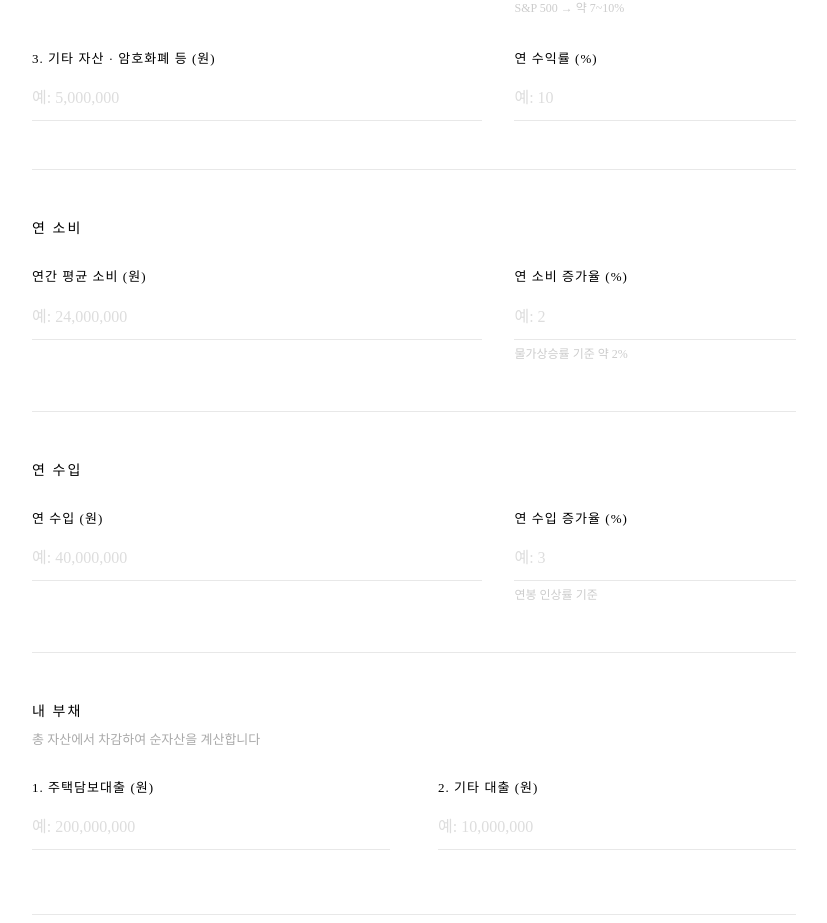
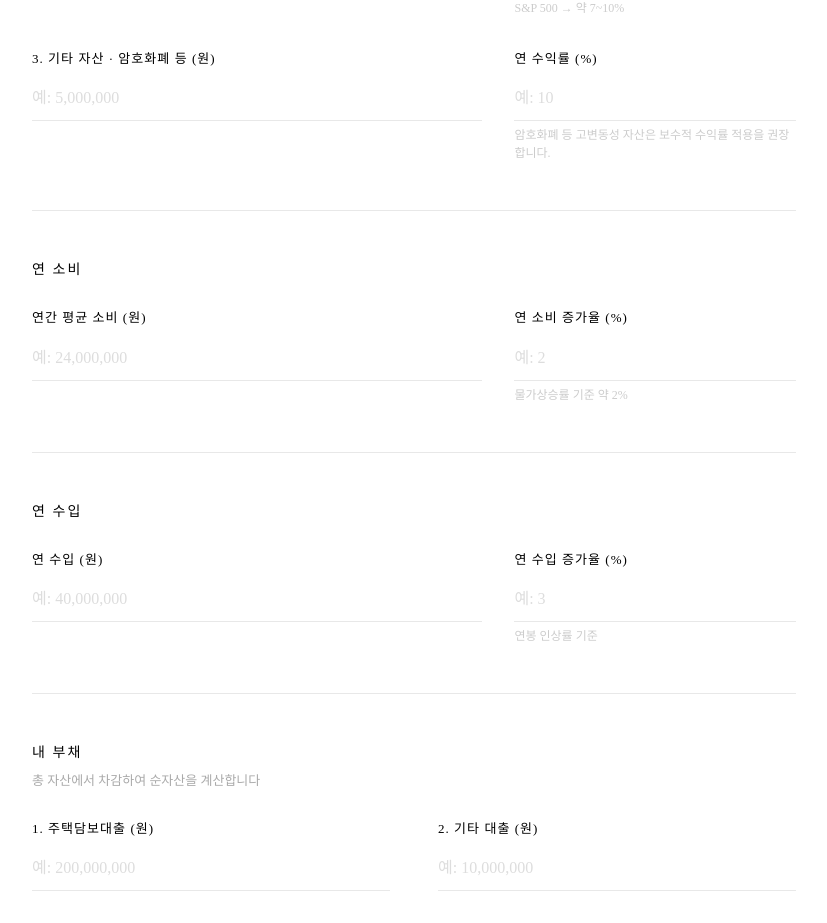
Before and after one commit to negamuster/yechanlee, a React (Vite) app: page /simulator in a window 1280 px wide. Shown: the part 955-1878 px from the top of the page, without its empty margins (226-1053 px from the left). Built offline with nearby package versions, Linux system fonts and the light colour scheme.

Commit message:
simulater edit

```diff
--- a/src/pages/Simulator.tsx
+++ b/src/pages/Simulator.tsx
@@ -215,6 +215,7 @@ export default function Simulator() {
                   <div>
                     <p style={labelStyle}>연 수익률 (%)</p>
                     <input className="sim-input" style={inputStyle} type="number" placeholder="예: 10" value={otherRate} onChange={e => setOtherRate(e.target.value)} />
+                    <p style={hintStyle}>암호화폐 등 고변동성 자산은 보수적 수익률 적용을 권장합니다.</p>
                   </div>
                 </div>
               </div>
```
